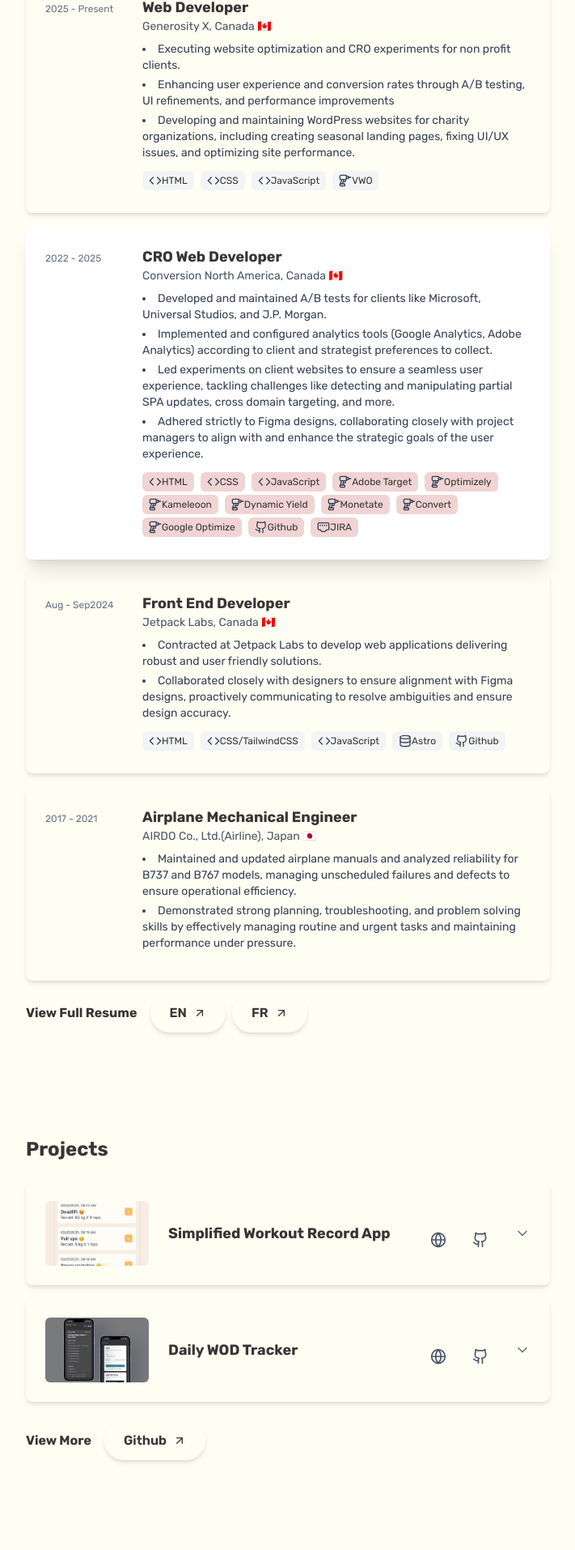
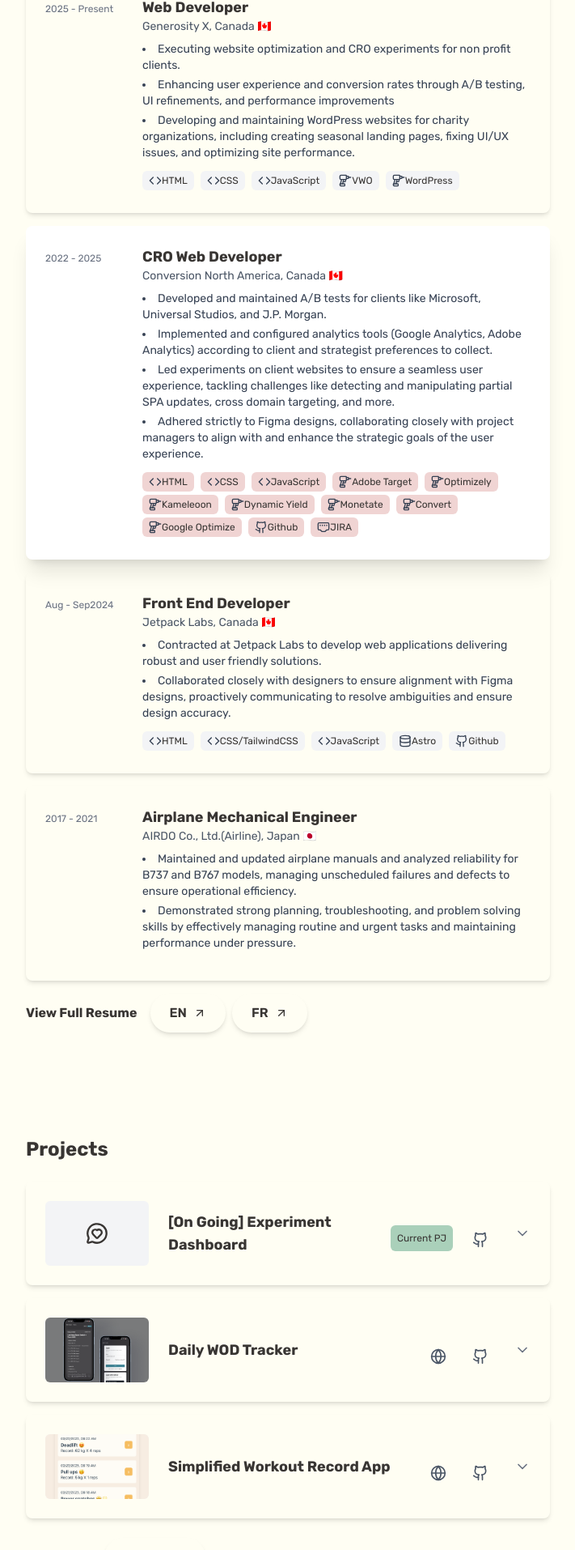
Before and after one commit to erika-goodwin/myproject-26-1-portfolio, a Next.js app: page / in a window 1280 px wide. Shown: the part 877-2791 px from the top of the page at 81% size, without its empty margins (512-1223 px from the left). Built offline with nearby package versions, Linux system fonts and the light colour scheme.

Commit message:
Update | content and project

```diff
--- a/components/experienceTile.tsx
+++ b/components/experienceTile.tsx
@@ -22,6 +22,7 @@ const techIconMap: Record<TechIconKey, React.ElementType> = {
   JIRA: EthernetPort,
   "CSS/TailwindCSS": Code,
   Astro: Database,
+  WordPress: Drill,
 };
 
 type Props = {
@@ -41,7 +42,7 @@ export default function ExperienceTile({ item }: Props) {
         // mobile activation
         active
           ? "bg-white shadow-xl border-off-pink group-hover/experience:opacity-75 opacity-100"
-          : ""
+          : "",
       )}
     >
       {/* Left time */}
@@ -73,7 +74,7 @@ export default function ExperienceTile({ item }: Props) {
                   // Desktop hover
                   " group-hover/experienceTile:bg-off-pink",
                   // mobile activation
-                  active ? "bg-off-pink" : ""
+                  active ? "bg-off-pink" : "",
                 )}
               >
                 <Icon className="w-4 h-4 text-gray-700" />
--- a/components/projectTile.tsx
+++ b/components/projectTile.tsx
@@ -11,6 +11,7 @@ import {
   KeyRound,
   // Server,
   Database,
+  MessageCircleHeart,
 } from "lucide-react";
 import { ProjectItem, TechIconKey } from "@/content/project";
 import { useActiveItem } from "@/hooks/useActiveItem";
@@ -26,7 +27,11 @@ const techIconMap: Record<TechIconKey, React.ElementType> = {
   LocalStorage: Database,
   Supabase: Database,
   "Supabase Auth": KeyRound,
+  Vite: Code,
   PostgreSQL: Database,
+  "Node.js": Code,
+  Express: Code,
+  "REST APIs": Code,
 };
 
 type Props = {
@@ -47,7 +52,7 @@ export default function ProjectTile({ project }: Props) {
         // mobile activation
         active
           ? "bg-white shadow-xl border-off-pink group-hover/project:opacity-75 opacity-100"
-          : ""
+          : "",
       )}
     >
       {/* Header */}
@@ -55,19 +60,28 @@ export default function ProjectTile({ project }: Props) {
         onClick={() => setOpen(!open)}
         className="w-full flex items-center gap-6 py-6 px-4 lg:p-6 text-left"
       >
-        <div className="relative w-18 lg:w-32 h-20 rounded-md overflow-hidden bg-gray-100">
+        <div className="relative w-18 flex justify-center items-center lg:w-32 h-20 rounded-md overflow-hidden bg-gray-100">
+          {project.thumbnail === "" ? (
+            <MessageCircleHeart className="w-7 h-7 text-center" />
+          ) : (
             <Image
               src={project.thumbnail}
               alt={project.title}
               fill
               className="object-cover"
             />
+          )}
         </div>
 
         <h3 className="flex-1 text-lg font-bold">{project.title}</h3>
 
         {/* Links FOR desktop */}
         <div className="hidden lg:flex justify-end gap-4 mt-4">
+          {project.isOnGoing && (
+            <span className="flex items-center space-x-1 bg-gray-100 px-2 py-1 rounded-md  mb-1 text-xs bg-off-blue">
+              Current PJ
+            </span>
+          )}
           {project.links.website && (
             <a
               href={project.links.website}
@@ -115,7 +129,7 @@ export default function ProjectTile({ project }: Props) {
                     // Desktop hover
                     "group-hover/projectTile:bg-off-pink",
                     // mobile activation
-                    active ? "bg-off-pink" : ""
+                    active ? "bg-off-pink" : "",
                   )}
                 >
                   <Icon className="w-4 h-4 text-gray-700 mr-1" />
@@ -127,6 +141,11 @@ export default function ProjectTile({ project }: Props) {
 
           {/* Links FOR mobile */}
           <div className="flex lg:hidden justify-end gap-4 mt-4">
+            {project.isOnGoing && (
+              <span className="flex items-center space-x-1 bg-gray-100 px-2 py-1 rounded-md  mb-1 text-xs bg-off-blue">
+                Currently Working on
+              </span>
+            )}
             {project.links.website && (
               <a
                 href={project.links.website}
@@ -147,9 +166,11 @@ export default function ProjectTile({ project }: Props) {
             )}
           </div>
           {/* Project images */}
+          {project.images.length !== 0 && project.images[0] !== "" && (
             <div className="mt-4">
               <ImageSlider images={project.images} />
             </div>
+          )}
         </div>
       )}
     </div>
--- a/content/experience.ts
+++ b/content/experience.ts
@@ -13,6 +13,7 @@ export type TechIconKey =
   | "Github"
   | "JIRA"
   | "CSS/TailwindCSS"
+  | "WordPress"
   | "Astro";
 
 export type ExperienceItem = {
@@ -43,7 +44,7 @@ export const experiences: {
         "Enhancing user experience and conversion rates through A/B testing, UI refinements, and performance improvements",
         "Developing and maintaining WordPress websites for charity organizations, including creating seasonal landing pages, fixing UI/UX issues, and optimizing site performance.",
       ],
-      techs: ["HTML", "CSS", "JavaScript", "VWO"],
+      techs: ["HTML", "CSS", "JavaScript", "VWO", "WordPress"],
     },
     {
       id: "2",
--- a/content/introduction.ts
+++ b/content/introduction.ts
@@ -2,7 +2,7 @@ export const introduction: {
   intro: string[];
 } = {
   intro: [
-    "I am a frontend / fullstack engineer with over three years of experience in conversion rate optimization and agency based development, and international professional experience across Japan and Canada. ",
+    "I am a fullstack developer with over three years of experience in conversion rate optimization and agency based development, and international professional experience across Japan and Canada. ",
     " I combine modern frontend development with an experimentation mindset to deliver measurable product impact, grounded in a strong foundation of engineering reliability and performance.",
     "I began my career as an aerospace engineer in Japan, where I developed a deep appreciation for precision, documentation, and problem solving under pressure in safety critical environments. After transitioning into web development, I spent several years working in CRO focused agencies, building and maintaining A/B tests, improving UX and performance, and collaborating closely with designers, strategists, and analysts to turn hypotheses into validated outcomes for larges cale websites.",
     "Today, I focus on building maintainable and performant web interfaces using React and Next.js. I enjoy learning new tools, patterns, and technologies, and I’m motivated by continuous growth—both technically and as a collaborator while applying experimentation and data informed thinking to product development.",
--- a/content/profile.ts
+++ b/content/profile.ts
@@ -27,9 +27,9 @@ export const profile: {
   socials: SocialItem[];
 } = {
   name: "Erika Hashizume",
-  title: "Frontend/Fullstack Engineer · CRO developer",
+  title: "Product Engineer | Full Stack Developer",
   intro:
-    "🌵 Frontend/Fullstack engineer with a background in aerospace engineering and data driven product experimentation.",
+    "🌵 7 years of engineering experience bridging the gap between technical reliability and business growth.",
 
   location: "📍 Brittany, France 🇫🇷",
   availability: "💼 Actively seeking employment",
--- a/content/project.ts
+++ b/content/project.ts
@@ -4,11 +4,15 @@ export type TechIconKey =
   | "React"
   | "TypeScript"
   | "Next.js"
+  | "Vite"
   | "Tailwind CSS"
   | "CSS"
   | "LocalStorage"
   | "Supabase"
   | "Supabase Auth"
+  | "Node.js"
+  | "Express"
+  | "REST APIs"
   | "PostgreSQL";
 
 export type ProjectItem = {
@@ -23,33 +27,40 @@ export type ProjectItem = {
     website?: string;
     github?: string;
   };
+  isOnGoing: boolean;
 };
 
 export const projects: { link: string; projectItems: ProjectItem[] } = {
   link: "https://github.com/erika-goodwin/",
   projectItems: [
     {
-      id: "workout-record-app",
-      title: "Simplified Workout Record App",
+      id: "experiment-dashboard",
+      title: "[On Going] Experiment Dashboard",
       summary:
-        "A lightweight React + TypeScript app to log workouts with local persistence.",
-      thumbnail: "/images/projects/workout-record-app/wod-1.png",
-      images: [
-        "/images/projects/workout-record-app/wod-shot-1.png",
-        "/images/projects/workout-record-app/wod-shot-2.png",
+        "A fullstack Next.js app for logging daily workouts with authentication and history.",
+      thumbnail: "",
+      images: [""],
+      description: [
+        "A lightweight experimentation and feature-flag dashboard that allows product teams to create experiments, track user behavior via a custom event pipeline, and analyze results to support data-driven product decisions.",
+        "The site will be fully responsive, fast, and designed with a minimal, professional aesthetic.",
       ],
-      description: [
-        "Single page workout tracking app focused on simplicity and usability.",
-        "Users can add, view, and delete workouts including exercise, weight, reps, and date.",
-        "Data is persisted using LocalStorage with a reusable custom hook.",
-        "No backend, authentication, or charts, designed for fast iteration and clarity.",
+      techs: [
+        "React",
+        "Vite",
+        "TypeScript",
+        "Node.js",
+        "Express",
+        "REST APIs",
+        "Supabase",
+        "PostgreSQL",
+        "Tailwind CSS",
       ],
-      techs: ["React", "TypeScript", "LocalStorage", "Tailwind CSS"],
       links: {
         github:
-          "https://github.com/erika-goodwin/myproject-25-3-workout-record",
-        website: "https://workout-record-erika.vercel.app/",
+          "https://github.com/erika-goodwin/myproject-26-2-experiment-dashboard",
+        website: "",
       },
+      isOnGoing: true,
     },
     {
       id: "daily-wod-tracker",
@@ -79,6 +90,31 @@ export const projects: { link: string; projectItems: ProjectItem[] } = {
         github: "https://github.com/erika-goodwin/myproject-25-4-wod-app",
         website: "https://myproject-25-4-wod-app.vercel.app/",
       },
+      isOnGoing: false,
+    },
+    {
+      id: "workout-record-app",
+      title: "Simplified Workout Record App",
+      summary:
+        "A lightweight React + TypeScript app to log workouts with local persistence.",
+      thumbnail: "/images/projects/workout-record-app/wod-1.png",
+      images: [
+        "/images/projects/workout-record-app/wod-shot-1.png",
+        "/images/projects/workout-record-app/wod-shot-2.png",
+      ],
+      description: [
+        "Single page workout tracking app focused on simplicity and usability.",
+        "Users can add, view, and delete workouts including exercise, weight, reps, and date.",
+        "Data is persisted using LocalStorage with a reusable custom hook.",
+        "No backend, authentication, or charts, designed for fast iteration and clarity.",
+      ],
+      techs: ["React", "TypeScript", "LocalStorage", "Tailwind CSS"],
+      links: {
+        github:
+          "https://github.com/erika-goodwin/myproject-25-3-workout-record",
+        website: "https://workout-record-erika.vercel.app/",
+      },
+      isOnGoing: false,
     },
   ],
 };
```
Lines whose indentation alone changed are shown as unchanged.
